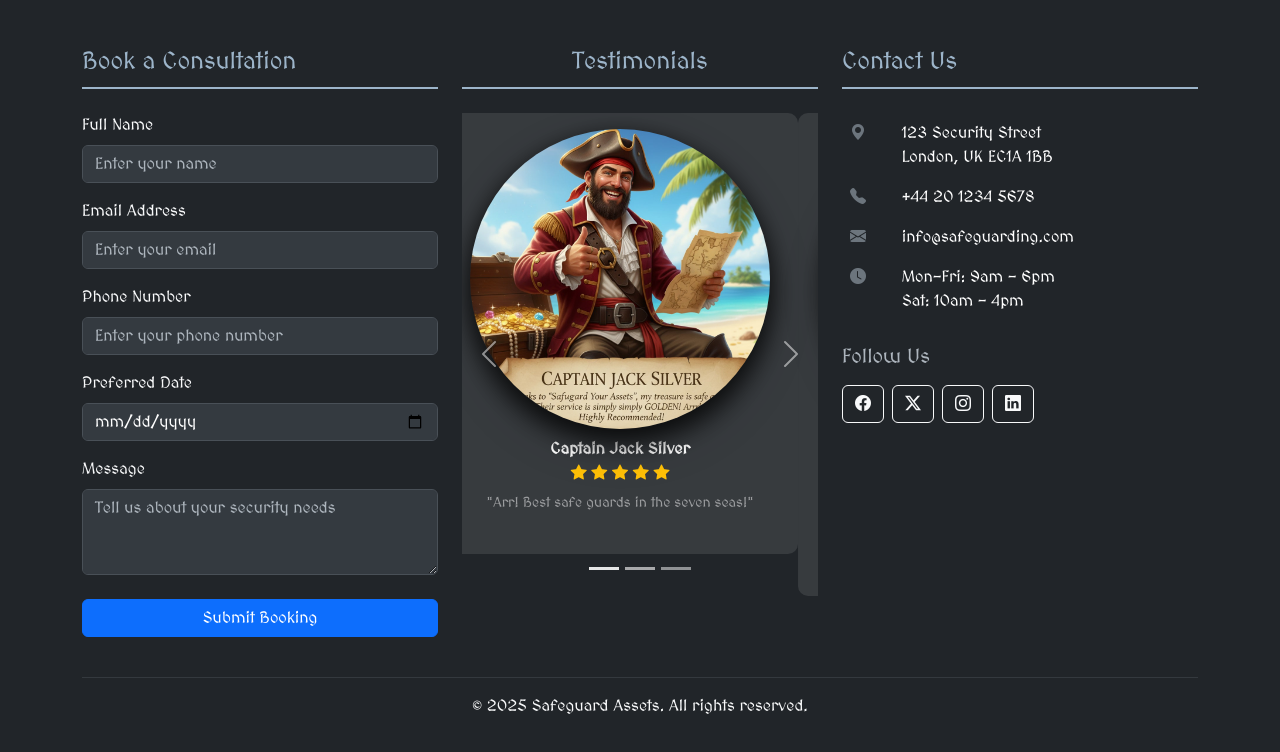
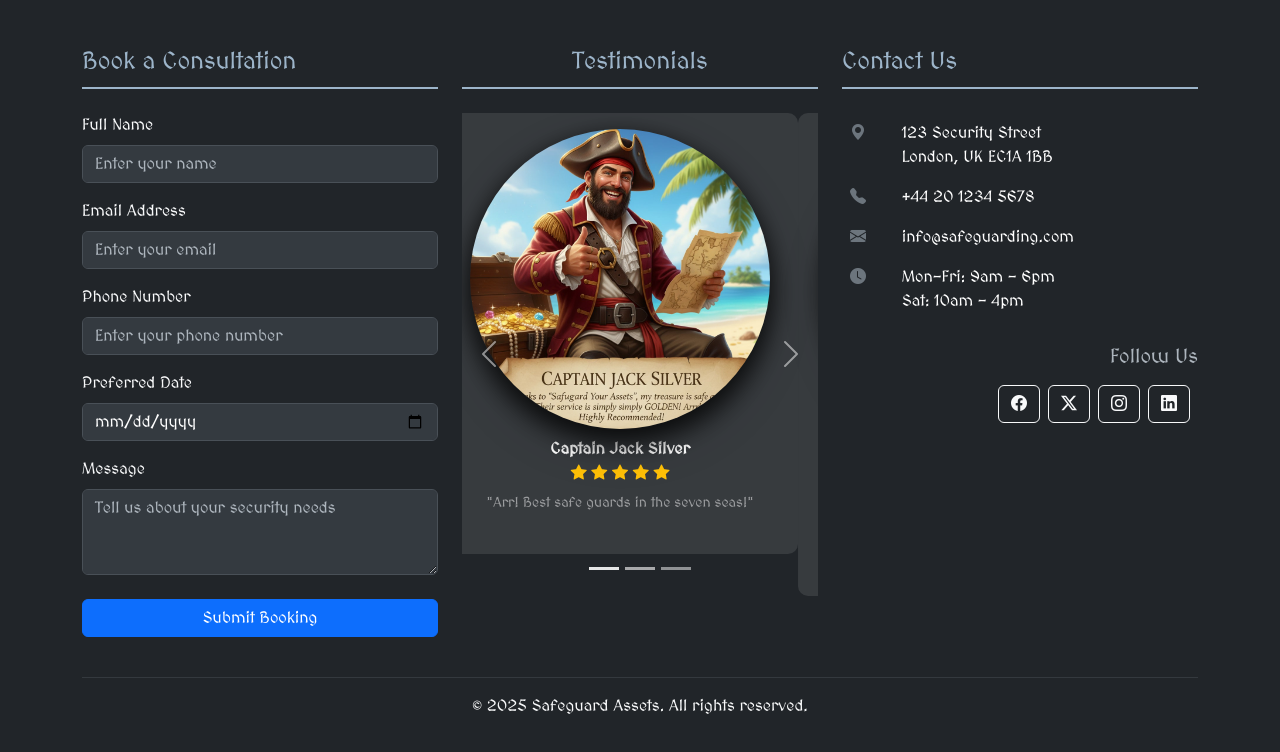
Before and after one commit to rikity432/safeguarding, a plain HTML site: page index.html in a window 1280 px wide. Shown: the part 2151-2903 px from the top of the page. Drawn offline with nearby package versions, Linux system fonts and the light colour scheme.

Commit message:
moved the non-sticky follow us

```diff
--- a/index.html
+++ b/index.html
@@ -503,8 +503,8 @@
                 </tr>
               </tbody>
             </table>
-            <h5 class="mt-4 mb-3">Follow Us</h5>
-            <div class="social-links d-flex justify-content-start">
+            <h5 class="mt-4 mb-3 text-end">Follow Us</h5>
+            <div class="social-links d-flex justify-content-end">
               <a
                 href="https://facebook.com"
                 class="btn btn-outline-light me-2"
```
Also changed, not shown: testing/lighthouse desktop.png.
